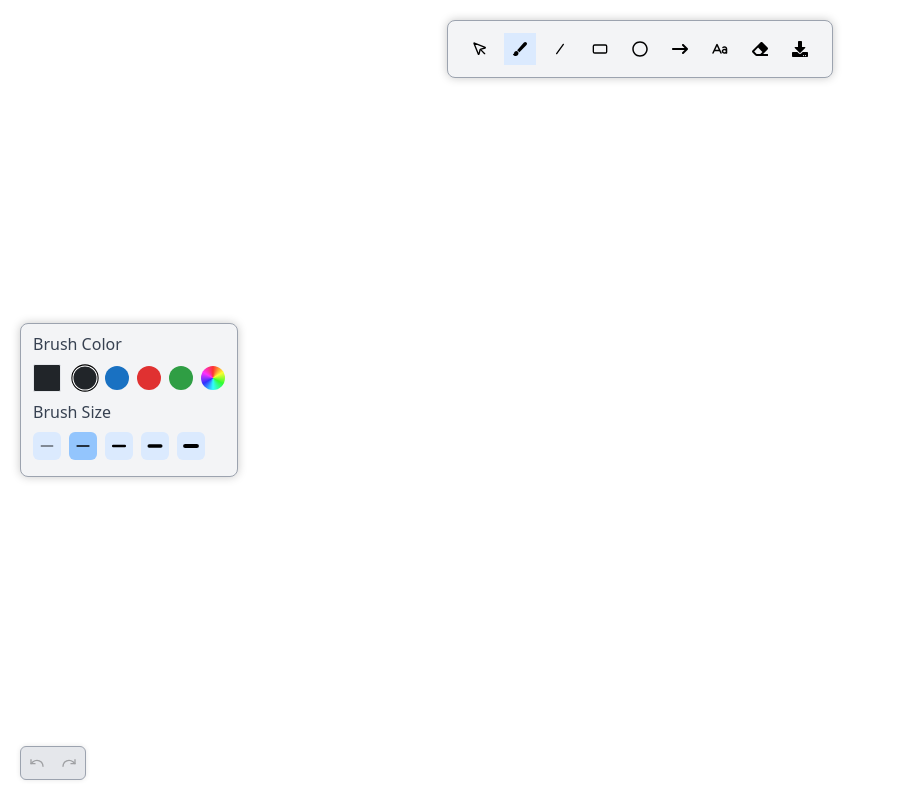
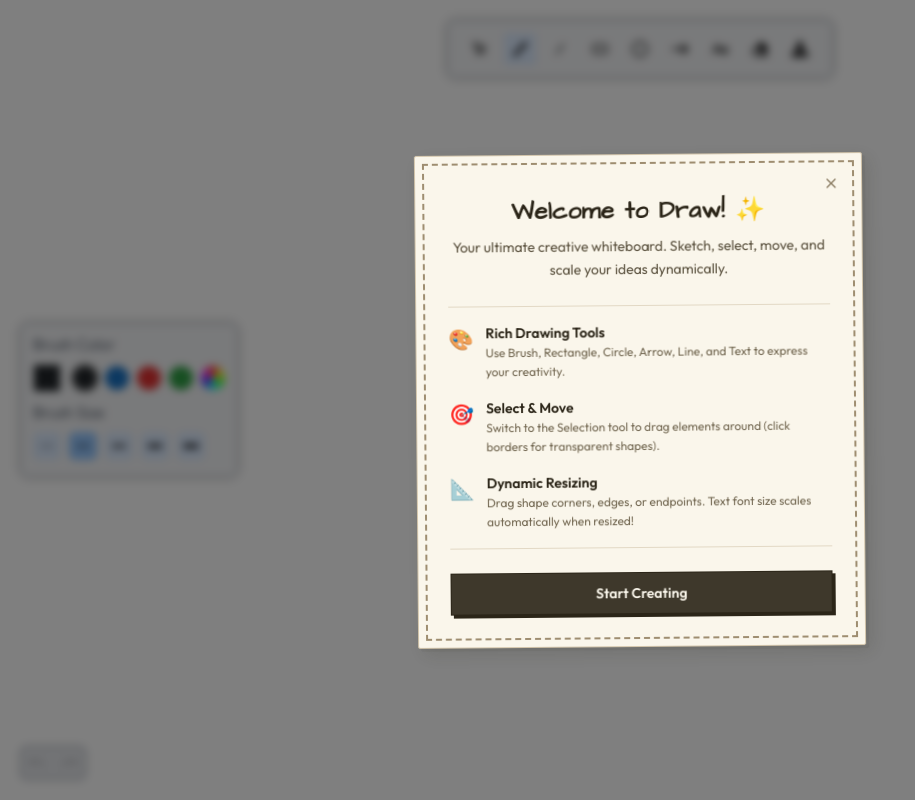
Before and after one commit to mankesh016/whiteboard-app, a React (Create React App) app: page / in a window 1280 px wide. Shown: the whole page, without its empty margins (0-915 px from the left). Built offline with nearby package versions, Linux system fonts and the light colour scheme.

Commit message:
add welcome note

```diff
--- a/src/components/Board.js
+++ b/src/components/Board.js
@@ -25,6 +25,7 @@ import {
 import { useHistory } from "../hooks/useHistory";
 import { downloadCanvasDrawing } from "../utils/export";
 import { LuRedo, LuUndo } from "react-icons/lu";
+import WelcomeModal from "./WelcomeModal";
 import classNames from "classnames";
 import { getFontSize } from "../utils/math";
 
@@ -670,6 +671,8 @@ function Board() {
           <LuRedo />
         </div>
       </div>
+
+      <WelcomeModal />
     </>
   );
 }
--- /dev/null
+++ b/src/components/WelcomeModal.js
@@ -0,0 +1,51 @@
+import { useState } from "react";
+import { LuX } from "react-icons/lu";
+import { WELCOME_MODAL } from "../constants";
+
+function WelcomeModal() {
+  const [showWelcome, setShowWelcome] = useState(
+    !localStorage.getItem("whiteboard-welcome-dismissed"),
+  );
+
+  const handleDismissWelcome = () => {
+    localStorage.setItem("whiteboard-welcome-dismissed", "true");
+    setShowWelcome(false);
+  };
+
+  if (!showWelcome) return null;
+
+  return (
+    <div className="welcome-overlay">
+      <div className="welcome-card">
+        <button
+          onClick={handleDismissWelcome}
+          className="welcome-close-btn"
+          aria-label={WELCOME_MODAL.CLOSE_ARIA_LABEL}
+        >
+          <LuX />
+        </button>
+        <h2 className="welcome-title">{WELCOME_MODAL.TITLE}</h2>
+        <p className="welcome-subtitle">{WELCOME_MODAL.SUBTITLE}</p>
+        <div className="welcome-features">
+          {WELCOME_MODAL.FEATURES.map((feature, idx) => (
+            <div className="feature-item" key={idx}>
+              <span className="feature-emoji">{feature.EMOJI}</span>
+              <div>
+                <strong>{feature.TITLE}</strong>
+                <p>{feature.DESCRIPTION}</p>
+              </div>
+            </div>
+          ))}
+        </div>
+        <button
+          onClick={handleDismissWelcome}
+          className="welcome-get-started-btn"
+        >
+          {WELCOME_MODAL.BUTTON_TEXT}
+        </button>
+      </div>
+    </div>
+  );
+}
+
+export default WelcomeModal;
--- a/src/constants.js
+++ b/src/constants.js
@@ -80,3 +80,31 @@ export const ELEMENT_ERASE_THRESHOLD = 0.5;
 export const POINT_ERASE_THRESHOLD = 5;
 export const ELEMENT_SELECT_THRESHOLD = 10;
 export const BRUSH_STROKE_MULTIPLYER = 4;
+
+export const WELCOME_MODAL = {
+  TITLE: "Welcome to Draw! ✨",
+  SUBTITLE:
+    "Your ultimate creative whiteboard. Sketch, select, move, and scale your ideas dynamically.",
+  CLOSE_ARIA_LABEL: "Close welcome note",
+  BUTTON_TEXT: "Start Creating",
+  FEATURES: [
+    {
+      EMOJI: "🎨",
+      TITLE: "Rich Drawing Tools",
+      DESCRIPTION:
+        "Use Brush, Rectangle, Circle, Arrow, Line, and Text to express your creativity.",
+    },
+    {
+      EMOJI: "🎯",
+      TITLE: "Select & Move",
+      DESCRIPTION:
+        "Switch to the Selection tool to drag elements around (click borders for transparent shapes).",
+    },
+    {
+      EMOJI: "📐",
+      TITLE: "Dynamic Resizing",
+      DESCRIPTION:
+        "Drag shape corners, edges, or endpoints. Text font size scales automatically when resized!",
+    },
+  ],
+};
--- a/src/index.css
+++ b/src/index.css
@@ -1,6 +1,9 @@
-/* font family Caveat, Indie Flower, Architects Daughter */
-@import url("https://fonts.googleapis.com/css2?family=Architects+Daughter&family=Caveat:wght@400..700&family=Indie+Flower&display=swap");
+/* font family Caveat, Indie Flower, Architects Daughter, Outfit */
+@import url("https://fonts.googleapis.com/css2?family=Architects+Daughter&family=Caveat:wght@400..700&family=Indie+Flower&family=Outfit:wght@300..600&display=swap");
 
+body {
+  font-family: "Outfit", sans-serif;
+}
 /* Toolbar Styles */
 .toolbar-container {
   @apply absolute left-1/2 -translate-x-1/2 top-5 flex justify-center px-3 py-2 w-fit bg-gray-100 border rounded-lg border-gray-400;
@@ -64,3 +67,94 @@
   @apply opacity-30 cursor-not-allowed;
   pointer-events: none;
 }
+
+/* Welcome Modal overlay */
+.welcome-overlay {
+  @apply fixed inset-0 flex items-center justify-center bg-black/50 backdrop-blur-sm z-50;
+  animation: modalFadeIn 0.3s ease-out;
+}
+
+/* Card container - newspaper cutting style */
+.welcome-card {
+  @apply relative w-[90%] max-w-md p-8 bg-[#faf6eb] border border-[#d3c5ab] rounded-sm flex flex-col items-center text-center;
+  /* Dashed thread around (inner stitched border) */
+  outline: 2px dashed #9e8d70;
+  outline-offset: -10px;
+  /* Flat shadow and slight rotate to feel like a cut clipping */
+  box-shadow:
+    6px 6px 18px rgba(43, 37, 24, 0.15),
+    3px 3px 0px rgba(43, 37, 24, 0.05);
+  transform: rotate(-0.5deg);
+  animation: modalSlideUp 0.35s cubic-bezier(0.16, 1, 0.3, 1) forwards;
+}
+
+/* Close button top right */
+.welcome-close-btn {
+  @apply absolute top-4 right-4 p-1.5 text-[#8c7e65] hover:text-[#524939] rounded-full hover:bg-black/5 transition-all duration-200 cursor-pointer;
+  z-index: 10;
+}
+
+/* Title text */
+.welcome-title {
+  @apply text-2xl font-bold text-[#2b2518] mb-2 mt-2;
+  font-family: "Architects Daughter", sans-serif;
+  letter-spacing: 0.5px;
+}
+
+/* Subtitle description */
+.welcome-subtitle {
+  @apply text-[#5c5340] text-sm mb-6 leading-relaxed;
+}
+
+/* Features checklist container */
+.welcome-features {
+  @apply w-full flex flex-col gap-4 text-left mb-6 border-t border-b border-[#d3c5ab]/60 py-4;
+}
+
+/* Feature row item */
+.feature-item {
+  @apply flex gap-3 items-start;
+}
+
+.feature-emoji {
+  @apply text-xl mt-0.5;
+}
+
+.feature-item strong {
+  @apply text-[#2b2518] text-sm font-semibold block;
+}
+
+.feature-item p {
+  @apply text-[#736852] text-xs leading-relaxed;
+}
+
+/* Call to action button at the bottom - retro stamp style */
+.welcome-get-started-btn {
+  @apply w-full py-2.5 bg-[#3e382b] hover:bg-[#524a3a] text-[#faf6eb] rounded-none font-semibold text-sm border border-[#2b2518] transition-all duration-200 cursor-pointer;
+  box-shadow: 3px 3px 0px #2b2518;
+}
+
+.welcome-get-started-btn:active {
+  transform: translate(1px, 1px);
+  box-shadow: 2px 2px 0px #2b2518;
+}
+
+@keyframes modalFadeIn {
+  from {
+    opacity: 0;
+  }
+  to {
+    opacity: 1;
+  }
+}
+
+@keyframes modalSlideUp {
+  from {
+    opacity: 0;
+    transform: translateY(20px) scale(0.96) rotate(-0.5deg);
+  }
+  to {
+    opacity: 1;
+    transform: translateY(0) scale(1) rotate(-0.5deg);
+  }
+}
```
